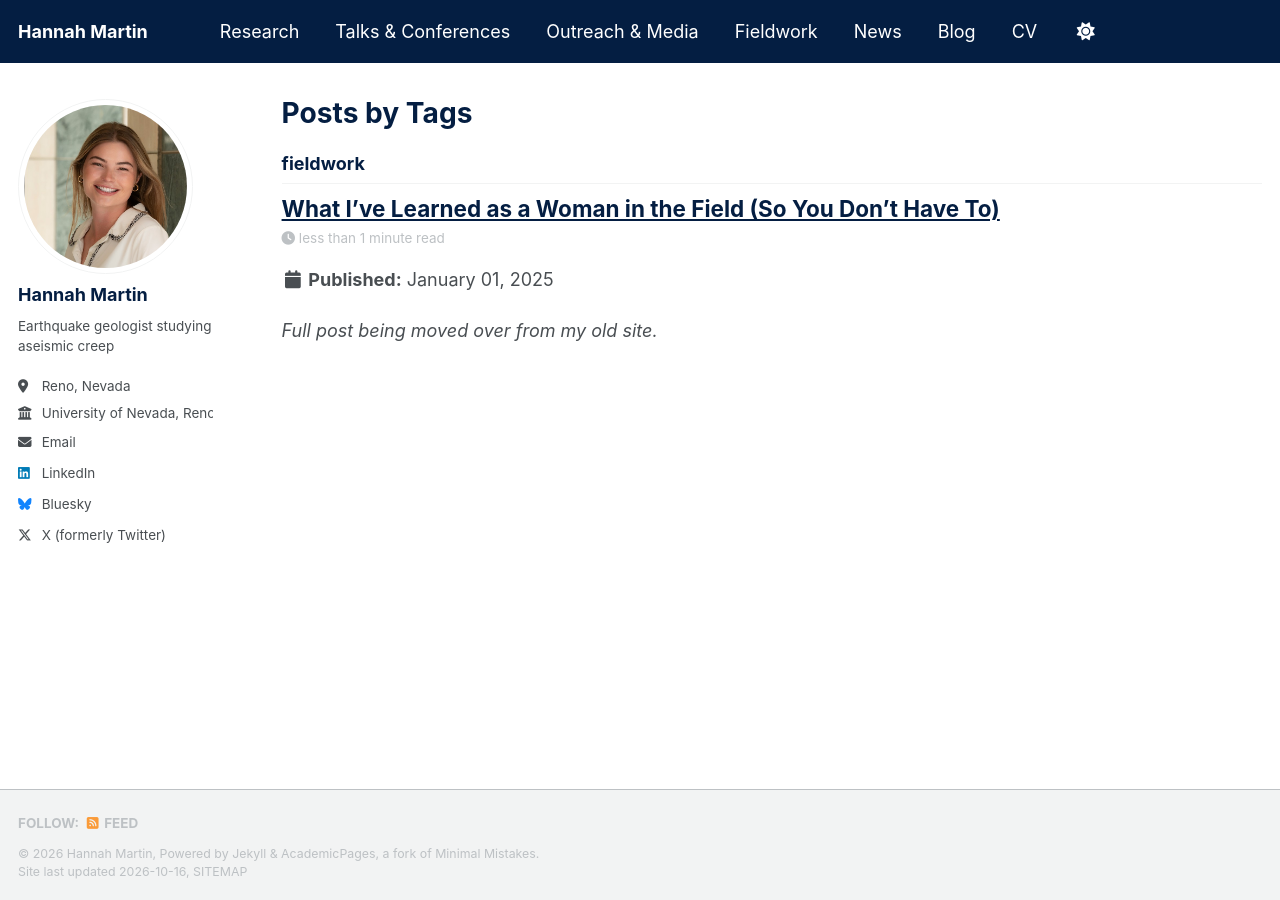
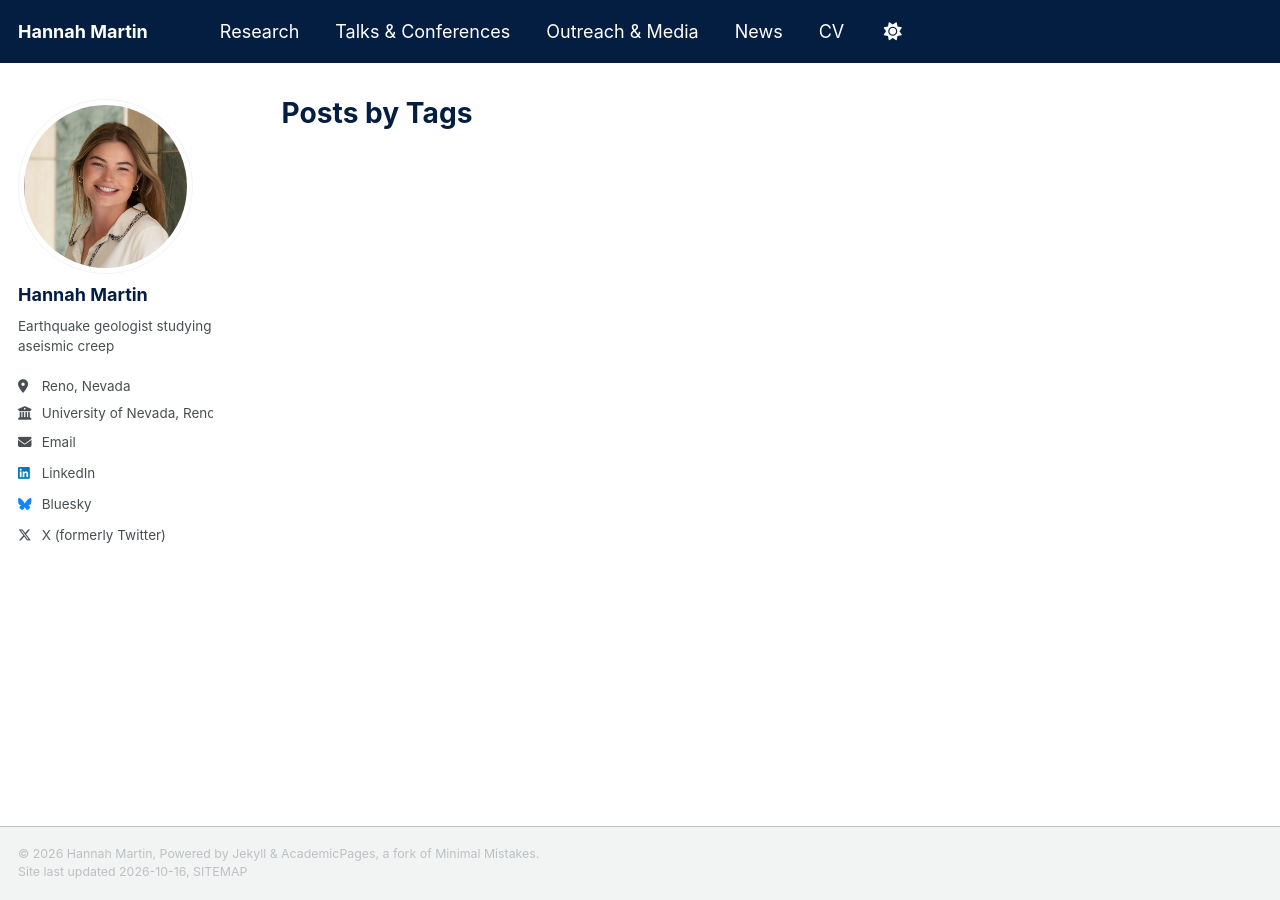
Before and after one commit to HannahMartinGeology/hannahmartingeology.github.io, a Jekyll site: the page built from _pages/tag-archive.html, in a window 1280 px wide. Built offline with Jekyll 4.4.1, drawn with Linux system fonts in a browser that asks for light colours; a style sheet for code colours, icons or effects is not loaded.

Commit message:
Hide Fieldwork tab and remove the blog
Co-Authored-By: Claude Opus 5.5 (1M context) <noreply@anthropic.com>
Claude-Session: https://claude.ai/code/session_01DgkcoPr1qNd1CjQ2i3f6tK

```diff
--- a/_config.yml
+++ b/_config.yml
@@ -123,7 +123,7 @@ staticman:
       options:
         format           : "iso8601" # "iso8601" (default), "timestamp-seconds", "timestamp-milliseconds"
 atom_feed:
-  hide                   : false     # change to true to hide the RSS feed in the footer
+  hide                   : true      # change to true to hide the RSS feed in the footer
   path                   : # blank (default) uses feed.xml
 
 
--- a/_data/news.yml
+++ b/_data/news.yml
@@ -22,7 +22,7 @@
   when: "Apr 2025"
   text: "Presented my fault creep poster at the 2025 Seismological Society of America Annual Meeting in Baltimore. [See the poster](/talks/2025-ssa-fault-creep)."
 - date: 2024-12-09
-  text: "Joined the Nevada Seismological Laboratory field response to the M5.7 Parker Butte earthquake, deploying temporary seismic stations to record aftershocks. [See the fieldwork](/fieldwork/parker-butte-earthquake-response/)."
+  text: "Joined the Nevada Seismological Laboratory field response to the M5.7 Parker Butte earthquake, deploying temporary seismic stations to record aftershocks."
 - date: 2024-06-01
   when: "2024"
   text: "Completed my M.Sc. in Earth Science at the University of Auckland."
--- a/_posts/2025-01-01-woman-in-the-field.md
+++ /dev/null
@@ -1,10 +0,0 @@
----
-title: "What I've Learned as a Woman in the Field (So You Don't Have To)"
-date: 2025-01-01
-tags:
-  - fieldwork
----
-
-*Full post being moved over from my old site.*
-
-Fieldwork in the geosciences is rewarding, but it can come with extra challenges for women, especially on male-dominated teams. This post shares practical tips on periods, bathroom logistics, hygiene, gear and clothing, and speaking up about comfort and safety in the field.
```
Also changed, not shown: _data/navigation.yml (+3 -5 lines), _pages/year-archive.html (deleted, +0 -19 lines).
